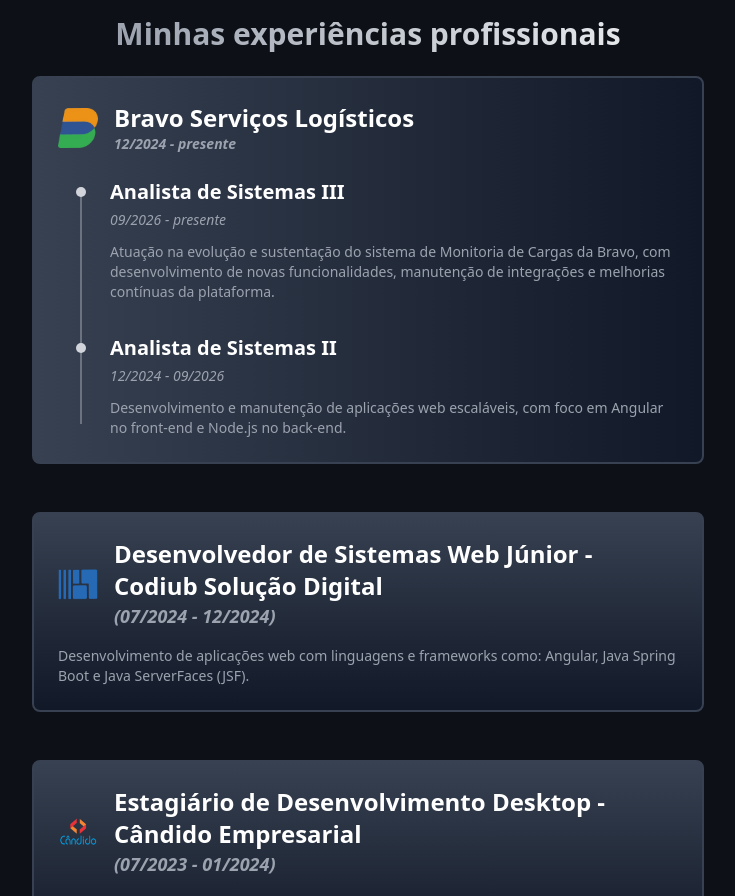
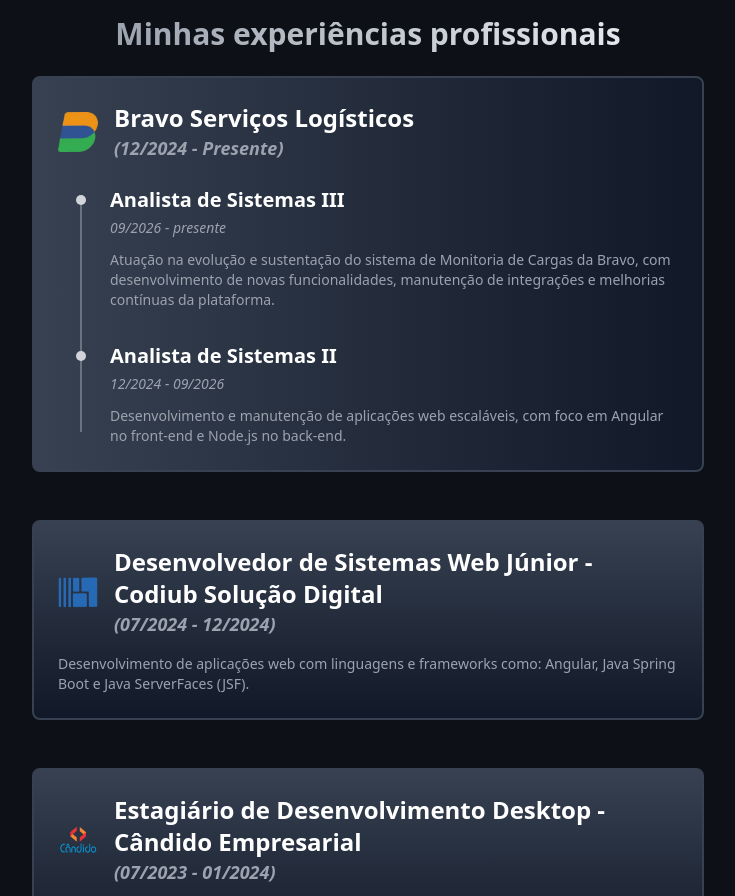
Before and after one commit to RuanEmanuell/portfolio2025, a Next.js app: page / in a window 1280 px wide. Shown: the part 1740-2636 px from the top of the page, without its empty margins (272-1007 px from the left). Built offline with nearby package versions, Linux system fonts and the light colour scheme; no server answers.

Commit message:
Update date format in page.tsx

```diff
--- a/app/page.tsx
+++ b/app/page.tsx
@@ -195,9 +195,8 @@
                     Bravo Serviços Logísticos
                   </h1>
 
-                  <p className='text-sm text-gray-400 font-semibold italic'>
-                    12/2024 - presente
-                  </p>
+                  <p className='text-md lg:text-lg text-gray-400 font-semibold italic'>(12/2024 - Presente)</p>
+
                 </div>
               </div>
 
```
